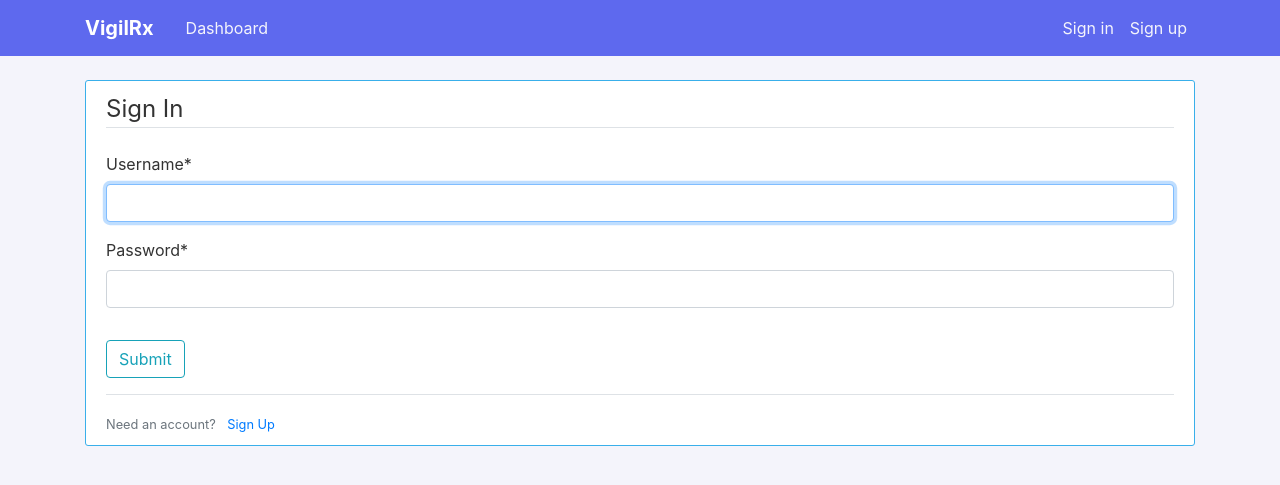
After one commit to austinpkugler/VigilRx, a Django app: a page that uses VigilRx/app/users/templates/users/login.html in a window 1280 px wide. The commit adds this page. Shown: the top 485 px of the page. Run offline with Django 3.2, Linux system fonts and the light colour scheme; some libraries are stand-ins or nearby versions.

Commit message:
Add account actions

```diff
--- a/VigilRx/app/app/settings.py
+++ b/VigilRx/app/app/settings.py
@@ -39,6 +39,7 @@ INSTALLED_APPS = [
     'django.contrib.staticfiles',
     'users',
     'dashboard',
+    'crispy_forms',
 ]
 
 MIDDLEWARE = [
@@ -127,3 +128,8 @@ STATIC_URL = '/static/'
 DEFAULT_AUTO_FIELD = 'django.db.models.BigAutoField'
 
 AUTH_USER_MODEL = 'users.CustomUser'
+
+CRISPY_TEMPLATE_PACK = 'bootstrap4'
+
+LOGIN_REDIRECT_URL = 'dashboard-home'
+LOGIN_URL = 'login'
--- a/VigilRx/app/app/urls.py
+++ b/VigilRx/app/app/urls.py
@@ -17,8 +17,14 @@ from django.contrib.auth import views as auth_views
 from django.contrib import admin
 from django.urls import path, include
 
+from users import views as user_views
+
 
 urlpatterns = [
     path('admin/', admin.site.urls),
+    path('register/', user_views.register, name='register'),
+    path('account/', user_views.account, name='account'),
+    path('login/', auth_views.LoginView.as_view(template_name='users/login.html'), name='login'),
+    path('logout/', auth_views.LogoutView.as_view(template_name='users/logout.html'), name='logout'),
     path('', include('dashboard.urls')),
 ]
--- a/VigilRx/app/dashboard/static/dashboard/main.css
+++ b/VigilRx/app/dashboard/static/dashboard/main.css
@@ -10,7 +10,7 @@ h3,
 h4,
 h5,
 h6 {
-  color: #5e69ee;
+  color: #333333;
 }
 
 ul {
@@ -42,7 +42,7 @@ ul {
 }
 
 .article-title {
-  color: #5e69ee;
+  color: #333333;
 }
 
 a.article-title:hover {
@@ -67,7 +67,7 @@ a.article-title:hover {
 }
 
 .article-metadata a:hover {
-  color: #333;
+  color: #333333;
   text-decoration: none;
 }
 
--- a/VigilRx/app/dashboard/templates/dashboard/base.html
+++ b/VigilRx/app/dashboard/templates/dashboard/base.html
@@ -36,11 +36,11 @@
             <!-- Navbar right side -->
             <div class="navbar-nav">
               {% if user.is_authenticated %}
-                <a class="nav-item nav-link" href="#">Profile</a>
-                <a class="nav-item nav-link" href="#">Sign out</a>
+                <a class="nav-item nav-link" href="{% url 'account' %}">Account</a>
+                <a class="nav-item nav-link" href="{% url 'logout' %}">Sign out</a>
               {% else %}
-                <a class="nav-item nav-link" href="#">Sign in</a>
-                <a class="nav-item nav-link" href="#">Sign up</a>
+                <a class="nav-item nav-link" href="{% url 'login' %}">Sign in</a>
+                <a class="nav-item nav-link" href="{% url 'register' %}">Sign up</a>
               {% endif %}
             </div>
 
--- /dev/null
+++ b/VigilRx/app/users/templates/users/account.html
@@ -0,0 +1,5 @@
+{% extends "dashboard/base.html" %}
+{% load crispy_forms_tags %}
+{% block content %}
+<h2>Update Account</h2>
+{% endblock content %}
--- /dev/null
+++ b/VigilRx/app/users/templates/users/login.html
@@ -0,0 +1,21 @@
+{% extends "dashboard/base.html" %}
+{% load crispy_forms_tags %}
+{% block content %}
+  <div class="content-section">
+    <form method="POST">
+      {% csrf_token %}
+      <fieldset class="form-group">
+        <legend class="border-bottom mb-4">Sign In</legend>
+        {{ form|crispy }}
+      </fieldset>
+      <div class="form-group">
+        <button class="btn btn-outline-info" type="submit">Submit</button>
+      </div>
+    </form>
+    <div class="border-top pt-3">
+      <small class="text-muted">
+        Need an account? <a class="ml-2" href="{% url 'register' %}">Sign Up</a>
+      </small>
+    </div>
+  </div>
+{% endblock content %}
```
Also changed, not shown: VigilRx/app/users/forms.py (added, +9 -0 lines), VigilRx/app/users/templates/users/logout.html (added, +12 -0 lines), VigilRx/app/users/templates/users/register.html (added, +21 -0 lines), VigilRx/app/users/views.py (+25 -2 lines).
